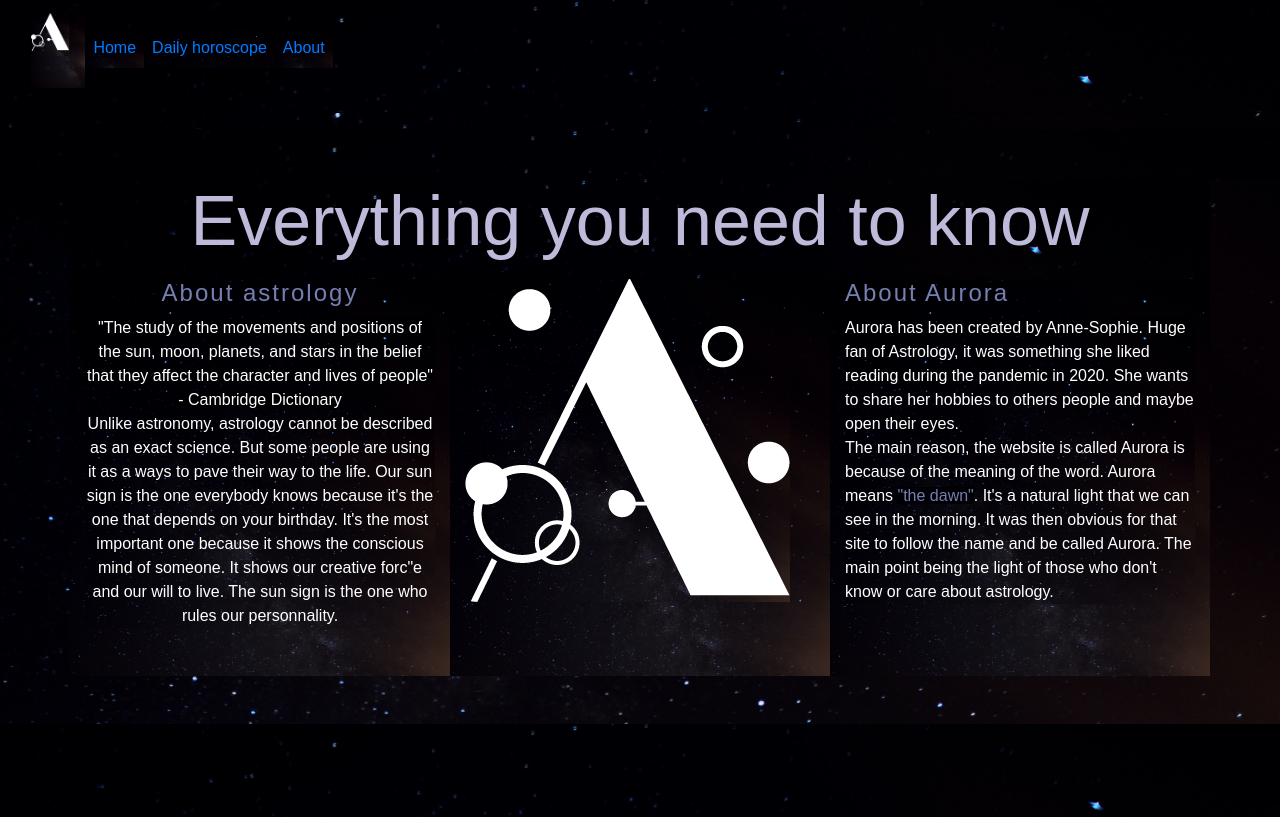
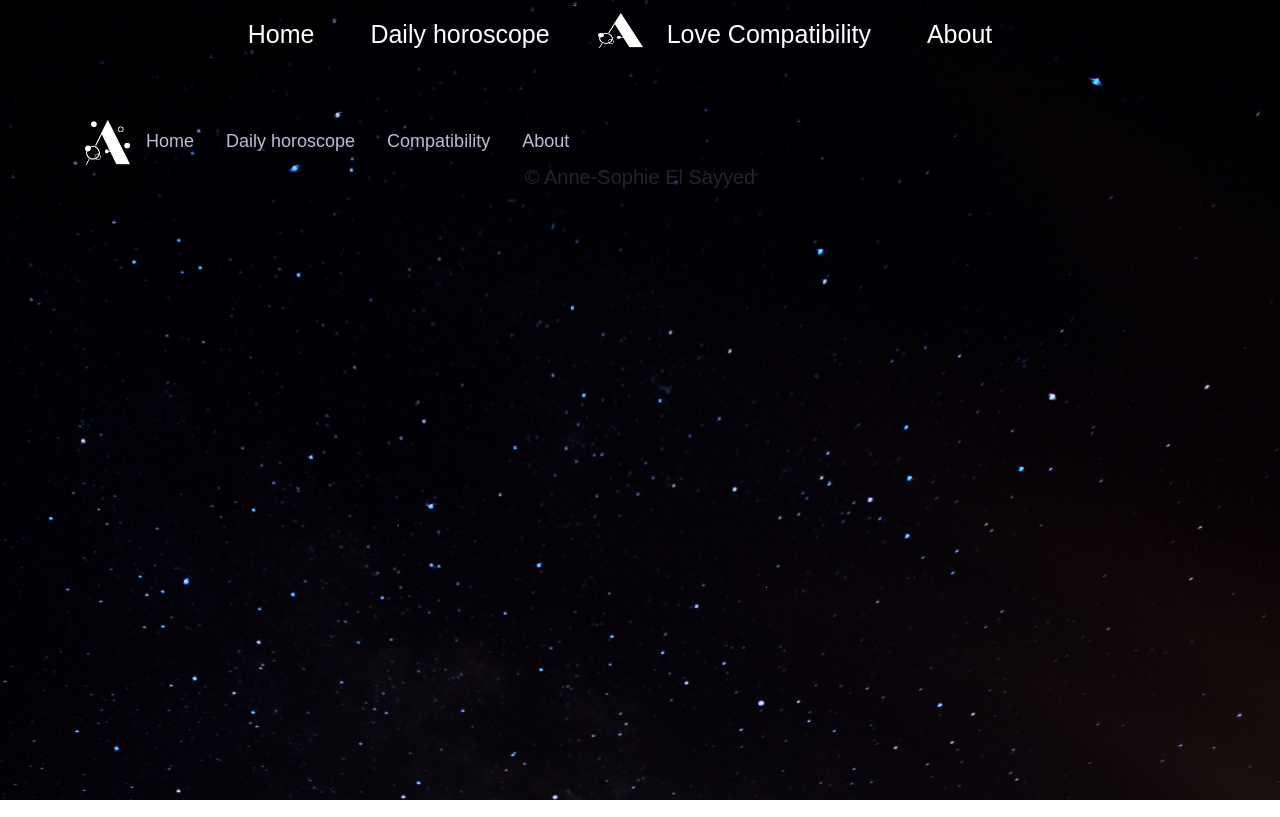
Before and after one commit to aleyyana/aurora, a Vue app: page /about in a window 1280 px wide. Shown: the top 817 px of the page. Built offline with nearby package versions, Linux system fonts and the light colour scheme; a web font is replaced by a local one; what vue-kinesis would draw is missing.

Commit message:
homepage modification

```diff
--- a/src/App.vue
+++ b/src/App.vue
@@ -1,27 +1,25 @@
 <script setup>
 import { RouterLink, RouterView } from 'vue-router';
-
-
 </script>
 
 <template>
-
     <div class="container-fluid">
-  <nav class="navbar navbar-expand-xl">
+    <nav class="navbar navbar-expand-xl justify-content-center align-item-flex">
+        <ul class="nav navbar-nav">
+          <li class="nav-item">
+            <RouterLink class="nav-link active pr-5" to="/">Home</RouterLink>
+          </li>
+          <li class="nav-item">
+            <RouterLink class="nav-link pr-5" to="/horoscope">Daily horoscope</RouterLink>
+          </li>
             <RouterLink to="/"><img src="../src/assets/img/logo_1.png" alt="logo" class="logo navbar-brand"></RouterLink>
-    <div class="" id="n">
-      <ul class="navbar-nav">
-        <li class="nav-item active menu-links">
-          <RouterLink class="nav-link"  to="/">Home</RouterLink>
+          <li class="nav-item">
+            <RouterLink class="nav-link pr-5" to="/love">Love Compatibility</RouterLink>
           </li>
-        <li class="nav-item menu-links">
-          <RouterLink class="nav-link" to ="/horoscope">Daily horoscope</RouterLink>
-        </li>
-        <li class="nav-item menu-links">
-          <RouterLink class="nav-link" to="/about">About</RouterLink>
+          <li class="nav-item">
+            <RouterLink class="nav-link pr-5" to="/about">About</RouterLink>
           </li>
         </ul>
-    </div>
     </nav>
   </div>
 
@@ -35,62 +33,27 @@ import { RouterLink, RouterView } from 'vue-router';
 
 @import url("https://use.typekit.net/vht2gko.css");
 
-*{
-  background-image: url(../src/assets/img/jose-duarte-ma48HHDJCXw-unsplash.jpg);
-  background-repeat: no-repeat;
-  background-size: cover;
+
+
+.navbar-brand{
+width: 45px;
+height: 45px;
 }
 
-p, a, input, h1, label{
-  color:var(--white-base);
+.nav-link{
+  font-family: Lust-sans, sans-serif;
+  color: var(--white);
+  font-size: 25px;
+
 }
 
-p, input{
-  font-size: var(--content-size);
-  font-family: Quasimoda, sans-serif;
-}
-
-a, h3, h4{
-  font-size:var(--undertitle-size);
-}
-
-h1, h2, h3, h4, h5{
-  color:var(--white-base);
-  font-family: Lust-sans, sans-serif;
-}
-
-
-
-h2{
-  font-size: var(--title-size);
-}
-
-.logo{
-  display: block;
-  margin: 0 auto 2rem;
-  width:3vw;
-}
-
-.menu-links{
-  font-family: Lust-sans, sans-serif;
-}
-
-
-.blank-space{
-    height: 200px;
-}
-
-.primary{
-  color:var(--white-base);
-  background: var(--accent-color);
-  border-radius: 20px;
-}
 
 </style>
 
 <script>
 
 import footerSite from '@/components/footerSite.vue'
+
     export default {
         components:{
             footerSite,
--- a/src/assets/css/base.css
+++ b/src/assets/css/base.css
@@ -4,8 +4,8 @@
   --black-bacgkround:#000;
   --secondary-color:#767FB0;
   --accent-color:#A1C084;
-  --header-size: 450px;
-  /* --title-size:50px;
+  --header-size: 80px;
+  --title-size:50px;
   --undertitle-size:25px;
-  --content-size:16px; */
+  --content-size:16px;
 }
--- a/src/assets/main.css
+++ b/src/assets/main.css
@@ -3,8 +3,13 @@
 
 
 *{
-  background-color: var(--black-bacgkround);
   box-sizing: border-box;
   padding: 0;
   margin:0;
+  /* background-color: var(--black-bacgkround); */
 }
+
+body{
+  background-image: url(../assets/img/jose-duarte-ma48HHDJCXw-unsplash.jpg);
+  background-size: cover;
+}
--- a/src/views/AboutView.vue
+++ b/src/views/AboutView.vue
@@ -1,147 +1,14 @@
 <template>
-  <div class="blank-space-2"></div>
-  <div class="container mb-5">
-      <div class="row">
-          <div class="col-12 text-center">
-              <h1 class="text-center pb-2 ">Everything you need to know</h1>
-          </div>
-          <div class="col">
-              <h4 class="text-center">About astrology</h4>
-              <p class="text-center mb-5 ">
-              <span>"The study of the movements and positions of the sun, moon, planets, and stars in the belief that they affect
-                   the character and lives of people" - Cambridge Dictionary </span>
-              <br>
-              Unlike astronomy, astrology cannot be described as an exact science. But some people are using it as a ways to pave
-              their way to the life. Our sun sign is the one everybody knows because it's the one that depends on your birthday.
-              It's the most important one because it shows the conscious mind of someone. It shows our creative forc"e and our will to live.
-              The sun sign is the one who rules our personnality.
-              </p>
-          </div>
-          <div class="col">
-              <img src="../assets/img/logo_2.png" alt="">
-
-          </div>
-          <div class="col">
-              <h4>About Aurora</h4>
-              <p>Aurora has been created by Anne-Sophie. Huge fan of Astrology, it was something she liked reading during the pandemic in 2020.
-                  She wants to share her hobbies to others people and maybe open their eyes.
-                  <br>
-                   The main reason, the website is called Aurora is because of the meaning of the word. Aurora means <span class="dawn">"the dawn"</span>.
-                   It's a natural light that we can see in the morning. It was then obvious for that site to follow the name and be called Aurora.
-                   The main point being the light of those who don't know or care about astrology.
-              </p>
-          </div>
-      </div>
-  </div>
-  <div class="blank-space"></div>
-
-  <!-- <div class="container mt-5 text-center">
-      <div class="row pt-3">
-          <div class="col">
-              <img class="hand" src="../assets/img/hand_1.png" alt="">
-          </div>
-          <div class="col mt-2">
-              <div class="row">
-                  <div class="col-12">
-                      <h2>Contact us</h2>
-                      <form
-                      @submit="checkForm"
-                      action=""
-                      method="post"
-                      novalidate=""
-
-                      >
-                          <div class="form-group">
-                              <label for="name">Name :</label>
-                              <input class="form-control" type="text" id="username" name="username" v-model="username">
-                          </div>
-                          <div class="form-group">
-                              <label for="mail">E-mail :</label>
-                              <input class="form-control" type="email" id="mail" name="email" v-model="email">
-                          </div>
-                          <div class="form-group">
-                              <label for="msg">Message :</label>
-                              <textarea id="msg" name="user_message" class="form-control" v-model="message"></textarea>
-                          </div>
-                          <input  class="btn primary mt-3" type="submit" value="Send">
-                        <button class="btn primary mt-3" type="submit">Send a Message</button>
-                      </form>
-
-                  </div>
-                  <div class="col-12 mt-5">
-                      <h2>Our Contact Information</h2>
-                      <p>Aurora by Anne-Sophie El Sayyed <br>
-                         mail: aurora.astro@gmail.com
-                      </p>
-
-                  </div>
-              </div>
-              <div class="elem2 mt-5">
-                      <img src="../assets/img/3.png" alt="">
-              </div>
-          </div>
-      </div>
-
-  </div> -->
-
-</template>
+  </template>
 
 <script>
 
   export default{
-      name: "About",
-      data (){
-          return{
-              errors: [],
-              username : null,
-              email : null,
-              message : null
 
-          }
-
-
-      },
-      methods:{
-          checkForm:function(e) {
-          if(this.username && this.email && this.message) return true;
-          this.errors = [];
-          if(!this.username) this.errors.push("Name required.");
-          if(!this.email) this.errors.push("Mail required.");
-          e.preventDefault();
-  }
-}
   };
 </script>
 
 <style scoped>
 
-h4{
-  letter-spacing: 2px;
-  color:var(--secondary-color);
-}
-
-h1{
-  font-size: 70px;
-  color:var(--main-color);
-}
-
-.blank-space-2{
-    height: 50px;
-}
-
-/* .primary{
-color:var(--white-base);
-background: var(--accent-color);
-border-radius: 20px;
-} */
-
-.dawn{
-  color:var(--secondary-color);
-  font-family: Lust-sans, sans-serif;
-  font-weight: 100;
-}
-/* .elem2{
-  float:right;
-} */
 
 </style>
--- a/src/views/HomeView.vue
+++ b/src/views/HomeView.vue
@@ -2,13 +2,29 @@
 
 </script>
 <template>
-  <div class="container">
-    <h1>{{ title }}</h1>
+  <div class="container-fluid">
+      <div class="main-title">
+        <h1> {{ title }}</h1>
+      </div>
+      <div class="center">
+          <img class="main-image" src="../assets/img/circle.png" alt="">
+      </div>
   </div>
 </template>
 
 <style scoped>
 
+h1{
+  font-family: Lust-sans, sans-serif;
+  text-align: center;
+  font-size: var(--header-size);
+}
+
+.center{
+  display: flex;
+  justify-content: center;
+  size: 50px;
+}
 
 </style>
 
@@ -16,7 +32,7 @@
    export default {
     data(){
       return {
-        title: "Let's Stargaze"
+        title: "Let's touch the stars"
       }
     } ,
       name: "HomePage",
--- a/src/views/HoroView.vue
+++ b/src/views/HoroView.vue
@@ -1,33 +1,5 @@
 <template>
-<div class="container">
-  <div class="col-12 text-center">
-      <h1>The Daily horoscope</h1>
-  </div>
-</div>
-
-<div class="container-fluid">
-  <div class="carousel">
-    <div class="Row">
-      <div class="col">
-        <h6>aquarius</h6>
-      </div>
-      <div class="col">
-
-      </div>
-      <div class="col"></div>
-      <div class="col"></div>
-      <div class="col"></div>
-      <div class="col"></div>
-      <div class="col"></div>
-      <div class="col"></div>
-      <div class="col"></div>
-      <div class="col"></div>
-      <div class="col"></div>
-      <div class="col"></div>
-    </div>
-  </div>
-</div>
-  </template>
+</template>
   <script>
     export default({
       name: 'app',
```
Lines whose indentation alone changed are shown as unchanged.
